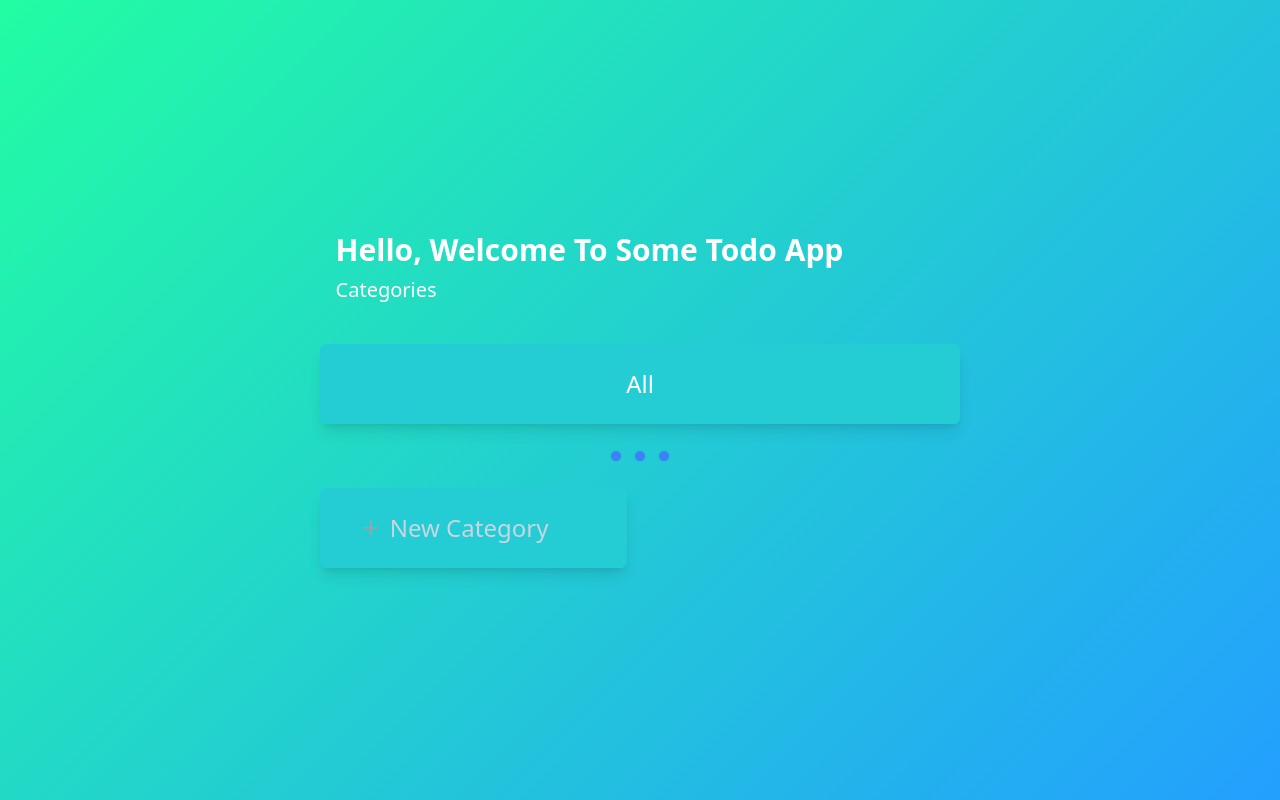
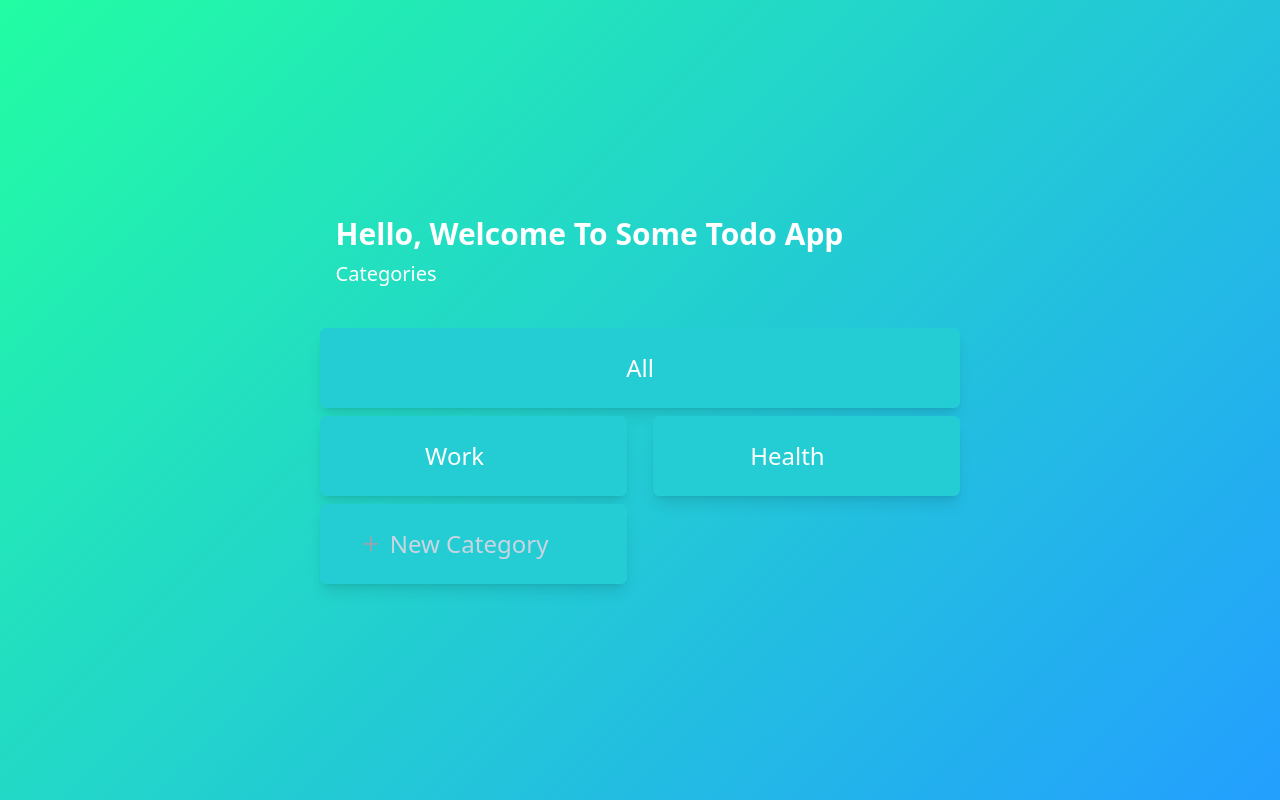
Before and after one commit to limonatasuyu/react-some-todo-app, a React (Create React App) app: page /#/ in a window 1280 px wide. Built offline with nearby package versions, Linux system fonts and the light colour scheme.

Commit message:
Homepage loading bug fixed

```diff
--- a/src/HomePage.tsx
+++ b/src/HomePage.tsx
@@ -3,23 +3,33 @@ import { Link } from "react-router-dom";
 import Loader from "./Loader";
 
 export default function HomePage() {
-  const [categories, setCategories] = useState([
+  const defaultCategories = [
     { name: "Work", id: 0 },
     { name: "Health", id: 1 },
-  ]);
+  ];
+
+  const [categories, setCategories] = useState<{ name: string; id: any }[]>([]);
   const [inputValue, setInputValue] = useState("");
-  const [isCategoriesSet, setIsCategoriesSet] = useState(false);
+  const [isLoaded, setIsLoaded] = useState(false);
 
   useEffect(() => {
-    const retrievedCategories = localStorage.getItem("categories");
-    if (!retrievedCategories) return;
-    setCategories(JSON.parse(retrievedCategories));
-    setIsCategoriesSet(() => true);
+    const savedCategories = localStorage.getItem("categories");
+
+    if (savedCategories) {
+      setCategories(JSON.parse(savedCategories));
+    } else {
+      setCategories(defaultCategories);
+      localStorage.setItem("categories", JSON.stringify(defaultCategories));
+    }
+
+    setIsLoaded(true);
   }, []);
 
   useEffect(() => {
-    localStorage.setItem("categories", JSON.stringify(categories));
-  }, [categories]);
+    if (isLoaded) {
+      localStorage.setItem("categories", JSON.stringify(categories));
+    }
+  }, [categories, isLoaded]);
 
   const handleAddCategory = () => {
     if (inputValue === "") return;
@@ -35,7 +45,6 @@ export default function HomePage() {
 
   const handleKeyPress = (event: React.KeyboardEvent<HTMLInputElement>) => {
     if (event.key === "Enter") {
-      // Call the function or perform an action when Enter is pressed
       handleAddCategory();
     }
   };
@@ -62,7 +71,7 @@ export default function HomePage() {
         >
           All
         </Link>
-        {!isCategoriesSet ? (
+        {!isLoaded ? (
           <Loader className="w-full py-4" />
         ) : (
           categories.map((i) => (
@@ -82,7 +91,10 @@ export default function HomePage() {
             className="w-full bg-inherit border-none outline-none peer"
             onKeyPress={handleKeyPress}
           />
-          <label htmlFor="new-category-input" className="peer-focus:hidden w-full cursor-text">
+          <label
+            htmlFor="new-category-input"
+            className="peer-focus:hidden w-full cursor-text"
+          >
             New&nbsp;Category
           </label>
           <svg
@@ -93,7 +105,6 @@ export default function HomePage() {
           >
             <path d="M4 12H20M12 4V20" stroke="#9CA3AF" strokeWidth="2" />
           </svg>
-
         </div>
       </div>
     </div>
@@ -105,7 +116,7 @@ function CategoryLink({ category, handleDeleteCategory }: any) {
     <Link
       to={`category/${category.name}`}
       className="group/item gap-2 text-white font-medium text-2xl rounded-md bg-[#23CDD3] hover:bg-[#3EFFE2] p-10 items-center flex shadow-lg hover:shadow-xl h-20 w-[48%] justify-center cursor-pointer"
-   >
+    >
       <span>{category.name}</span>
       <span
         className="invisible group-hover/item:visible"
@@ -115,7 +126,12 @@ function CategoryLink({ category, handleDeleteCategory }: any) {
           handleDeleteCategory(category.id);
         }}
       >
-        <svg viewBox="0 0 256 256" width="30" height="30" aria-label="delete-category-button">
+        <svg
+          viewBox="0 0 256 256"
+          width="30"
+          height="30"
+          aria-label="delete-category-button"
+        >
           <path
             d="M13 3a1 1 0 0 0-1.014 1H6a1 1 0 1 0 0 2h18a1 1 0 1 0 0-2h-5.986A1 1 0 0 0 17 3zM6 8v16a2 2 0 0 0 2 2h14a2 2 0 0 0 2-2V8z"
             transform="scale(8.53333)"
```
Also changed, not shown: 1 other file (tests, documents, lock files or other folders).
